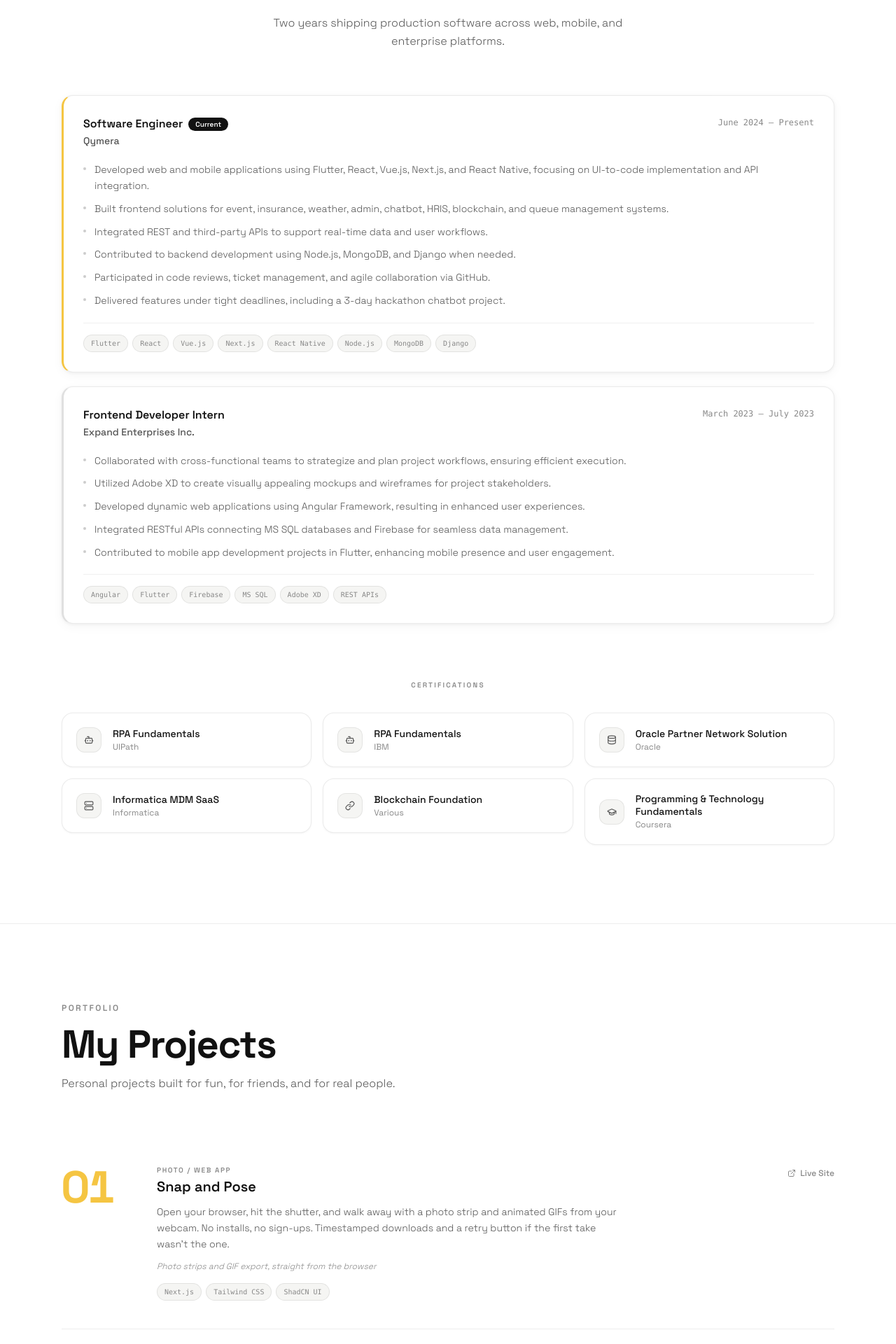
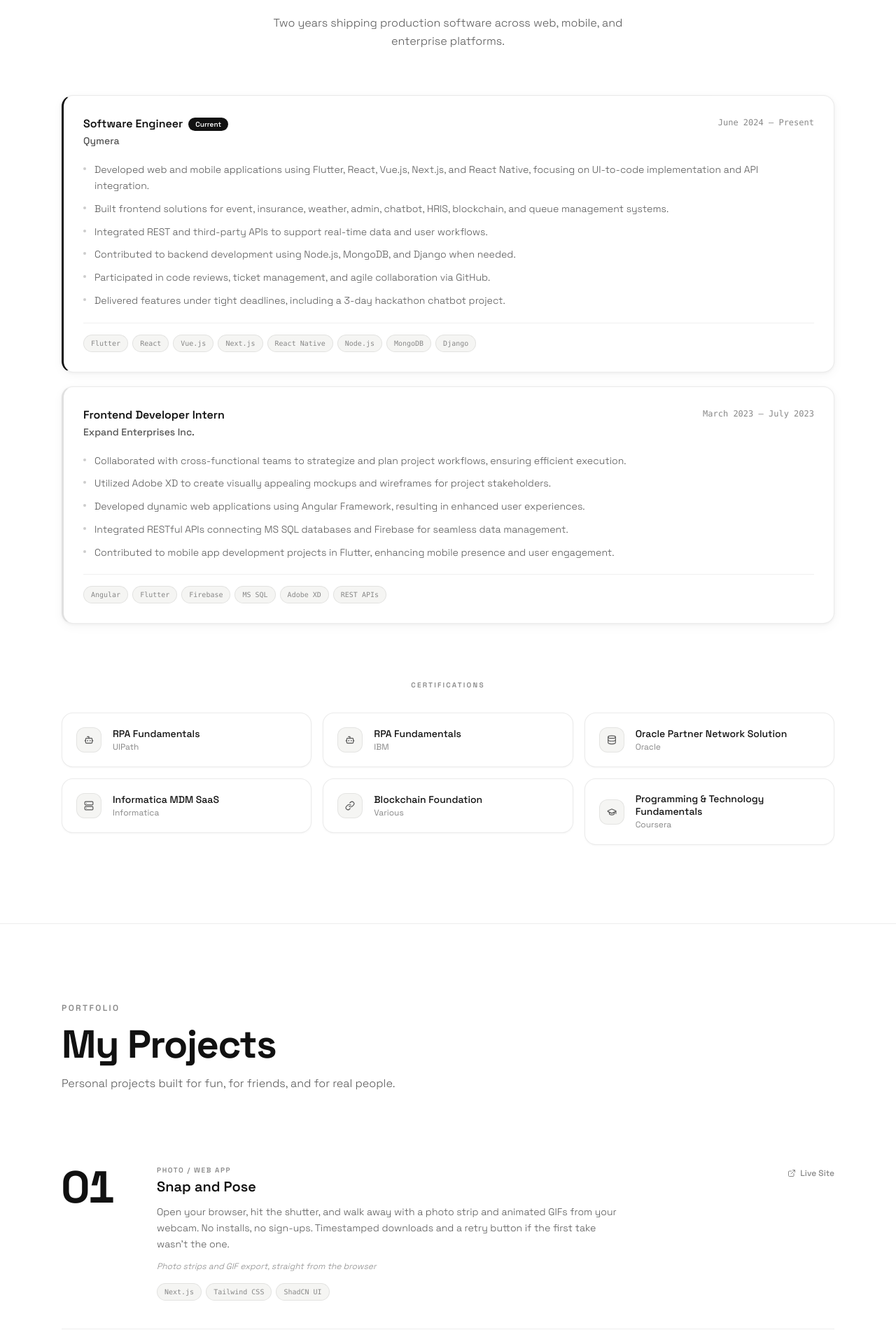
Before and after one commit to Drawde0731/portfolio, a Next.js app: page / in a window 1280 px wide. Shown: the part 1820-3740 px from the top of the page at 70% size. Built offline with nearby package versions, Linux system fonts and the light colour scheme.

Commit message:
style: replace yellow accent with black; services icon bg white

```diff
--- a/components/sections/ExperienceSection.tsx
+++ b/components/sections/ExperienceSection.tsx
@@ -36,7 +36,7 @@ export default function ExperienceSection() {
                 className="bg-white rounded-2xl p-7"
                 style={{
                   border: "1px solid rgba(0,0,0,0.08)",
-                  borderLeft: exp.current ? "3px solid #F5C542" : "3px solid rgba(0,0,0,0.12)",
+                  borderLeft: exp.current ? "3px solid #111111" : "3px solid rgba(0,0,0,0.12)",
                   boxShadow: "0 1px 4px rgba(0,0,0,0.05), 0 4px 16px rgba(0,0,0,0.04)",
                 }}
               >
--- a/components/sections/ProjectsSection.tsx
+++ b/components/sections/ProjectsSection.tsx
@@ -54,7 +54,7 @@ export default function ProjectsSection() {
                   className="font-bold tabular-nums leading-none shrink-0 select-none"
                   style={{
                     fontSize: "clamp(2.8rem, 5vw, 4.5rem)",
-                    color: "#F5C542",
+                    color: "#111111",
                     letterSpacing: "-0.04em",
                   }}
                 >
--- a/components/sections/ServicesSection.tsx
+++ b/components/sections/ServicesSection.tsx
@@ -43,7 +43,7 @@ export default function ServicesSection() {
                   {/* Icon */}
                   <div
                     className="p-3 rounded-lg w-fit mb-6"
-                    style={{ background: "#F5F5F3", border: "1px solid rgba(0,0,0,0.08)" }}
+                    style={{ background: "#FFFFFF", border: "1px solid rgba(0,0,0,0.08)" }}
                   >
                     <Icon size={20} className="text-text-secondary" />
                   </div>
--- a/tailwind.config.ts
+++ b/tailwind.config.ts
@@ -16,7 +16,7 @@ const config: Config = {
         "ink":        "#111111",
         "ink-2":      "#1A1A1A",
         // Accent
-        "accent":     "#F5C542",
+        "accent":     "#111111",
         // Text
         "text-primary":   "#111111",
         "text-secondary": "#555555",
```
